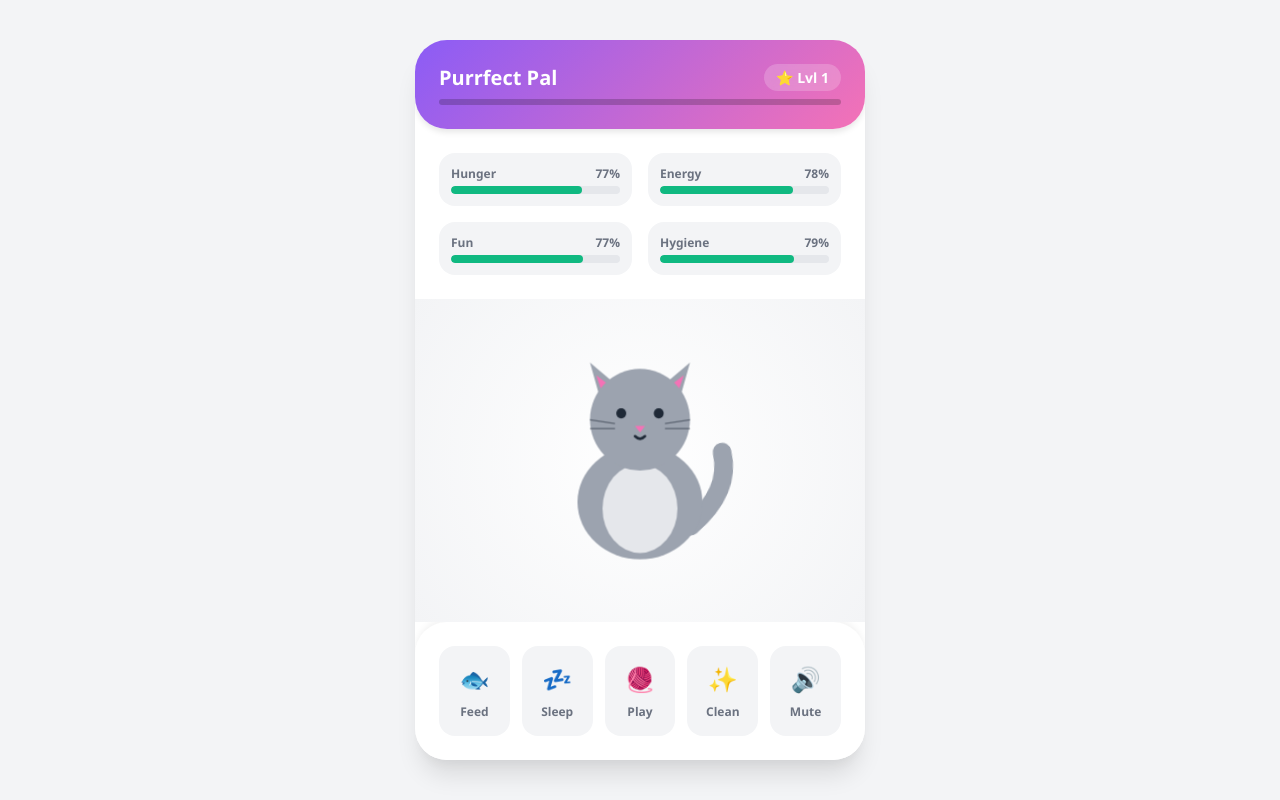
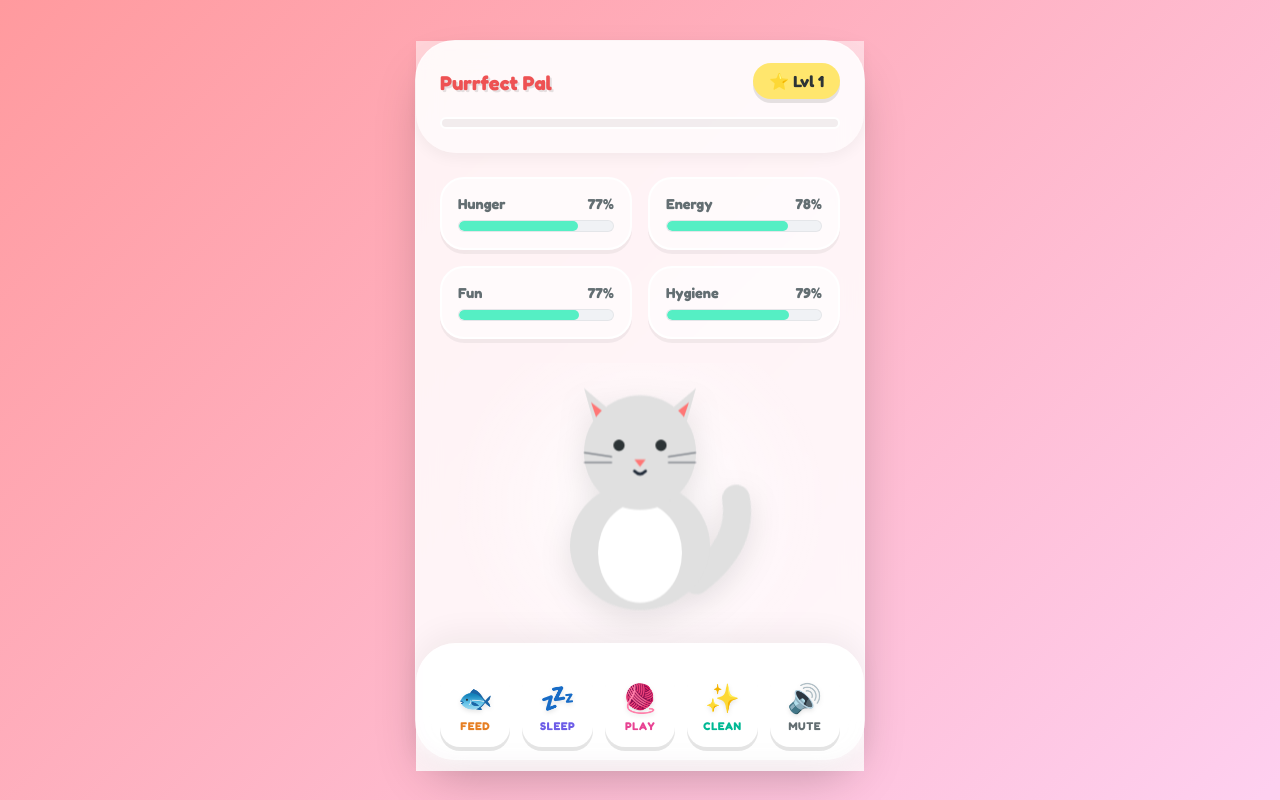
Before and after one commit to pandeypunit/pet, a plain HTML site: page index.html in a window 1280 px wide. Drawn offline with Linux system fonts and the light colour scheme.

Commit message:
colorful

```diff
--- a/index.html
+++ b/index.html
@@ -5,31 +5,34 @@
     <meta charset="UTF-8">
     <meta name="viewport" content="width=device-width, initial-scale=1.0">
     <title>Purrfect Pal - Virtual Pet</title>
+    <link href="https://fonts.googleapis.com/css2?family=Fredoka:wght@300;400;600;700&display=swap" rel="stylesheet">
     <style>
         :root {
-            --primary: #8B5CF6;
-            --primary-dark: #7C3AED;
-            --secondary: #F472B6;
-            --bg: #F3F4F6;
-            --card-bg: #FFFFFF;
-            --text: #1F2937;
-            --text-light: #6B7280;
-            --danger: #EF4444;
-            --success: #10B981;
-            --warning: #F59E0B;
+            --primary: #FF6B6B;
+            --primary-dark: #EE5253;
+            --secondary: #4ECDC4;
+            --accent: #FFE66D;
+            --bg-gradient: linear-gradient(135deg, #FF9A9E 0%, #FECFEF 99%, #FECFEF 100%);
+            --card-bg: rgba(255, 255, 255, 0.85);
+            --text: #2D3436;
+            --text-light: #636E72;
+            --danger: #FF7675;
+            --success: #55EFC4;
+            --warning: #FDCB6E;
+            --info: #74B9FF;
         }
 
         * {
             box-sizing: border-box;
             margin: 0;
             padding: 0;
-            font-family: 'Segoe UI', Tahoma, Geneva, Verdana, sans-serif;
+            font-family: 'Fredoka', sans-serif;
             user-select: none;
             -webkit-user-select: none;
         }
 
         body {
-            background-color: var(--bg);
+            background: var(--bg-gradient);
             color: var(--text);
             min-height: 100vh;
             display: flex;
@@ -40,6 +43,8 @@
 
         .game-container {
             background: var(--card-bg);
+            backdrop-filter: blur(12px);
+            -webkit-backdrop-filter: blur(12px);
             width: 100%;
             max-width: 450px;
             height: 100vh;
@@ -47,53 +52,63 @@
             position: relative;
             display: flex;
             flex-direction: column;
-            box-shadow: 0 20px 25px -5px rgba(0, 0, 0, 0.1), 0 10px 10px -5px rgba(0, 0, 0, 0.04);
+            box-shadow: 0 25px 50px -12px rgba(0, 0, 0, 0.25);
             border-radius: 0;
+            border: 1px solid rgba(255, 255, 255, 0.4);
         }
 
         @media (min-width: 480px) {
             .game-container {
                 height: 90vh;
-                border-radius: 2rem;
-                overflow: hidden;
+                border-radius: 2.5rem;
             }
         }
 
         /* Header & Stats */
         .header {
             padding: 1.5rem;
-            background: linear-gradient(135deg, var(--primary), var(--secondary));
-            color: white;
-            border-radius: 0 0 2rem 2rem;
+            background: rgba(255, 255, 255, 0.5);
+            border-radius: 0 0 2.5rem 2.5rem;
             z-index: 10;
-            box-shadow: 0 4px 6px -1px rgba(0, 0, 0, 0.1);
+            box-shadow: 0 4px 15px rgba(0, 0, 0, 0.05);
+        }
+
+        h1 {
+            color: var(--primary-dark);
+            font-weight: 700;
+            font-size: 1.75rem;
+            text-shadow: 2px 2px 0px rgba(0, 0, 0, 0.1);
         }
 
         .level-badge {
-            background: rgba(255, 255, 255, 0.2);
-            backdrop-filter: blur(5px);
-            padding: 0.25rem 0.75rem;
-            border-radius: 1rem;
-            font-size: 0.875rem;
-            font-weight: 600;
+            background: var(--accent);
+            color: var(--text);
+            padding: 0.5rem 1rem;
+            border-radius: 2rem;
+            font-size: 1rem;
+            font-weight: 700;
             display: inline-flex;
             align-items: center;
             gap: 0.5rem;
+            box-shadow: 0 4px 0 rgba(0, 0, 0, 0.1);
+            transform: translateY(-2px);
         }
 
         .xp-bar-container {
-            margin-top: 0.5rem;
-            background: rgba(0, 0, 0, 0.2);
-            height: 6px;
-            border-radius: 3px;
+            margin-top: 1rem;
+            background: rgba(0, 0, 0, 0.05);
+            height: 12px;
+            border-radius: 6px;
             overflow: hidden;
+            border: 2px solid white;
         }
 
         .xp-bar-fill {
             height: 100%;
-            background: white;
+            background: linear-gradient(90deg, var(--secondary), var(--info));
             width: 0%;
             transition: width 0.5s ease-out;
+            border-radius: 4px;
         }
 
         .stats-grid {
@@ -104,34 +119,39 @@
         }
 
         .stat-item {
-            background: var(--bg);
-            padding: 0.75rem;
-            border-radius: 1rem;
+            background: rgba(255, 255, 255, 0.6);
+            padding: 1rem;
+            border-radius: 1.5rem;
             display: flex;
             flex-direction: column;
-            gap: 0.25rem;
+            gap: 0.5rem;
+            border: 2px solid white;
+            box-shadow: 0 4px 0 rgba(0, 0, 0, 0.05);
         }
 
         .stat-label {
-            font-size: 0.75rem;
+            font-size: 0.9rem;
             color: var(--text-light);
-            font-weight: 600;
+            font-weight: 700;
             display: flex;
             justify-content: space-between;
         }
 
         .progress-bar {
-            height: 8px;
-            background: #E5E7EB;
-            border-radius: 4px;
+            height: 12px;
+            background: #F0F2F5;
+            border-radius: 6px;
             overflow: hidden;
+            border: 1px solid rgba(0, 0, 0, 0.05);
         }
 
         .progress-fill {
             height: 100%;
             width: 100%;
-            border-radius: 4px;
+            border-radius: 6px;
             transition: width 0.3s ease, background-color 0.3s ease;
+            background-image: linear-gradient(45deg, rgba(255, 255, 255, .15) 25%, transparent 25%, transparent 50%, rgba(255, 255, 255, .15) 50%, rgba(255, 255, 255, .15) 75%, transparent 75%, transparent);
+            background-size: 1rem 1rem;
         }
 
         /* Main Scene */
@@ -141,15 +161,16 @@
             display: flex;
             justify-content: center;
             align-items: center;
-            background: radial-gradient(circle at center, #fff 0%, #f3f4f6 100%);
+            background: radial-gradient(circle at center, rgba(255, 255, 255, 0.8) 0%, transparent 70%);
         }
 
         /* SVG Cat Styles */
         #cat-svg {
-            width: 250px;
-            height: 250px;
+            width: 280px;
+            height: 280px;
             cursor: pointer;
             transition: transform 0.1s;
+            filter: drop-shadow(0 10px 15px rgba(0, 0, 0, 0.1));
         }
 
         #cat-svg:active {
@@ -157,35 +178,34 @@
         }
 
         .cat-body {
-            fill: #9CA3AF;
+            fill: #E0E0E0;
         }
 
         .cat-belly {
-            fill: #E5E7EB;
+            fill: #FFFFFF;
         }
 
         .cat-eye {
-            fill: #1F2937;
+            fill: #2D3436;
         }
 
         .cat-nose {
-            fill: #F472B6;
+            fill: #FF7675;
         }
 
         .cat-ear {
-            fill: #9CA3AF;
+            fill: #E0E0E0;
         }
 
         .cat-ear-inner {
-            fill: #F472B6;
+            fill: #FF7675;
         }
 
         .cat-tail {
-            fill: #9CA3AF;
-            stroke: #9CA3AF;
-            stroke-width: 15;
+            fill: none;
+            stroke: #E0E0E0;
+            stroke-width: 20;
             stroke-linecap: round;
-            fill: none;
         }
 
         /* Animations */
@@ -197,7 +217,7 @@
             }
 
             50% {
-                transform: scaleY(1.02);
+                transform: scaleY(1.03);
             }
         }
 
@@ -205,11 +225,11 @@
 
             0%,
             100% {
-                transform: rotate(-5deg);
+                transform: rotate(-8deg);
             }
 
             50% {
-                transform: rotate(5deg);
+                transform: rotate(8deg);
             }
         }
 
@@ -234,7 +254,7 @@
             }
 
             50% {
-                transform: translateY(-10px);
+                transform: translateY(-15px);
             }
         }
 
@@ -260,44 +280,102 @@
         /* Controls */
         .controls {
             padding: 1.5rem;
-            background: white;
-            border-radius: 2rem 2rem 0 0;
-            box-shadow: 0 -4px 6px -1px rgba(0, 0, 0, 0.05);
+            background: rgba(255, 255, 255, 0.8);
+            backdrop-filter: blur(10px);
+            border-radius: 2.5rem 2.5rem 0 0;
+            box-shadow: 0 -10px 30px rgba(0, 0, 0, 0.05);
             display: grid;
-            grid-template-columns: repeat(4, 1fr);
+            grid-template-columns: repeat(5, 1fr);
             gap: 0.75rem;
         }
 
         .btn {
             border: none;
-            background: var(--bg);
-            padding: 1rem 0.5rem;
-            border-radius: 1rem;
+            background: white;
+            padding: 0.75rem 0.25rem;
+            border-radius: 1.25rem;
             cursor: pointer;
             display: flex;
             flex-direction: column;
             align-items: center;
-            gap: 0.5rem;
-            transition: all 0.2s;
-            color: var(--text-light);
+            gap: 0.25rem;
+            transition: all 0.1s;
+            color: var(--text);
+            box-shadow: 0 4px 0 rgba(0, 0, 0, 0.1);
+            border: 2px solid transparent;
         }
 
         .btn:hover {
-            background: #E5E7EB;
             transform: translateY(-2px);
+            box-shadow: 0 6px 0 rgba(0, 0, 0, 0.1);
         }
 
         .btn:active {
-            transform: translateY(0);
+            transform: translateY(2px);
+            box-shadow: 0 0 0 rgba(0, 0, 0, 0.1);
+        }
+
+        /* Button Specific Colors */
+        .btn:nth-child(1) {
+            color: #E67E22;
+        }
+
+        /* Feed */
+        .btn:nth-child(1):hover {
+            background: #FFF3E0;
+            border-color: #E67E22;
+        }
+
+        .btn:nth-child(2) {
+            color: #6C5CE7;
+        }
+
+        /* Sleep */
+        .btn:nth-child(2):hover {
+            background: #ECE9FF;
+            border-color: #6C5CE7;
+        }
+
+        .btn:nth-child(3) {
+            color: #E84393;
+        }
+
+        /* Play */
+        .btn:nth-child(3):hover {
+            background: #FDE6F0;
+            border-color: #E84393;
+        }
+
+        .btn:nth-child(4) {
+            color: #00B894;
+        }
+
+        /* Clean */
+        .btn:nth-child(4):hover {
+            background: #E0F9F4;
+            border-color: #00B894;
+        }
+
+        .btn:nth-child(5) {
+            color: #636E72;
+        }
+
+        /* Mute */
+        .btn:nth-child(5):hover {
+            background: #F0F2F5;
+            border-color: #636E72;
         }
 
         .btn-icon {
-            font-size: 1.5rem;
+            font-size: 1.75rem;
+            filter: drop-shadow(0 2px 2px rgba(0, 0, 0, 0.1));
         }
 
         .btn-label {
-            font-size: 0.75rem;
-            font-weight: 600;
+            font-size: 0.7rem;
+            font-weight: 700;
+            text-transform: uppercase;
+            letter-spacing: 0.5px;
         }
 
         /* Particles */
@@ -305,17 +383,24 @@
             position: absolute;
             pointer-events: none;
             animation: rise-fade 1s forwards;
-            font-size: 1.5rem;
+            font-size: 2rem;
+            filter: drop-shadow(0 4px 4px rgba(0, 0, 0, 0.1));
+            z-index: 100;
         }
 
         @keyframes rise-fade {
             0% {
-                transform: translateY(0) scale(1);
+                transform: translateY(0) scale(0.5) rotate(0deg);
+                opacity: 0;
+            }
+
+            20% {
+                transform: translateY(-20px) scale(1.2) rotate(10deg);
                 opacity: 1;
             }
 
             100% {
-                transform: translateY(-50px) scale(1.5);
+                transform: translateY(-100px) scale(1) rotate(-10deg);
                 opacity: 0;
             }
         }
@@ -337,29 +422,35 @@
         /* Notifications */
         .toast {
             position: absolute;
-            top: 20px;
+            top: 100px;
             left: 50%;
-            transform: translateX(-50%) translateY(-100px);
-            background: var(--text);
-            color: white;
-            padding: 0.5rem 1rem;
+            transform: translateX(-50%) scale(0.8);
+            background: white;
+            color: var(--text);
+            padding: 0.75rem 1.5rem;
             border-radius: 2rem;
-            font-size: 0.875rem;
+            font-size: 1rem;
+            font-weight: 700;
             opacity: 0;
-            transition: all 0.3s;
+            transition: all 0.4s cubic-bezier(0.175, 0.885, 0.32, 1.275);
             z-index: 100;
+            box-shadow: 0 10px 20px rgba(0, 0, 0, 0.15);
+            pointer-events: none;
+            border: 2px solid var(--primary);
         }
 
         .toast.show {
-            transform: translateX(-50%) translateY(0);
+            transform: translateX(-50%) scale(1);
             opacity: 1;
+            top: 120px;
         }
 
         /* Dead State */
         .game-over {
             position: absolute;
             inset: 0;
-            background: rgba(0, 0, 0, 0.8);
+            background: rgba(45, 52, 54, 0.9);
+            backdrop-filter: blur(5px);
             display: flex;
             flex-direction: column;
             justify-content: center;
@@ -377,14 +468,22 @@
         }
 
         .restart-btn {
-            margin-top: 1rem;
-            padding: 0.75rem 2rem;
-            background: var(--primary);
+            margin-top: 1.5rem;
+            padding: 1rem 3rem;
+            background: var(--success);
             color: white;
             border: none;
             border-radius: 2rem;
-            font-weight: bold;
+            font-weight: 700;
+            font-size: 1.25rem;
             cursor: pointer;
+            box-shadow: 0 6px 0 #00B894;
+            transition: transform 0.1s;
+        }
+
+        .restart-btn:active {
+            transform: translateY(4px);
+            box-shadow: 0 2px 0 #00B894;
         }
     </style>
 </head>
```
